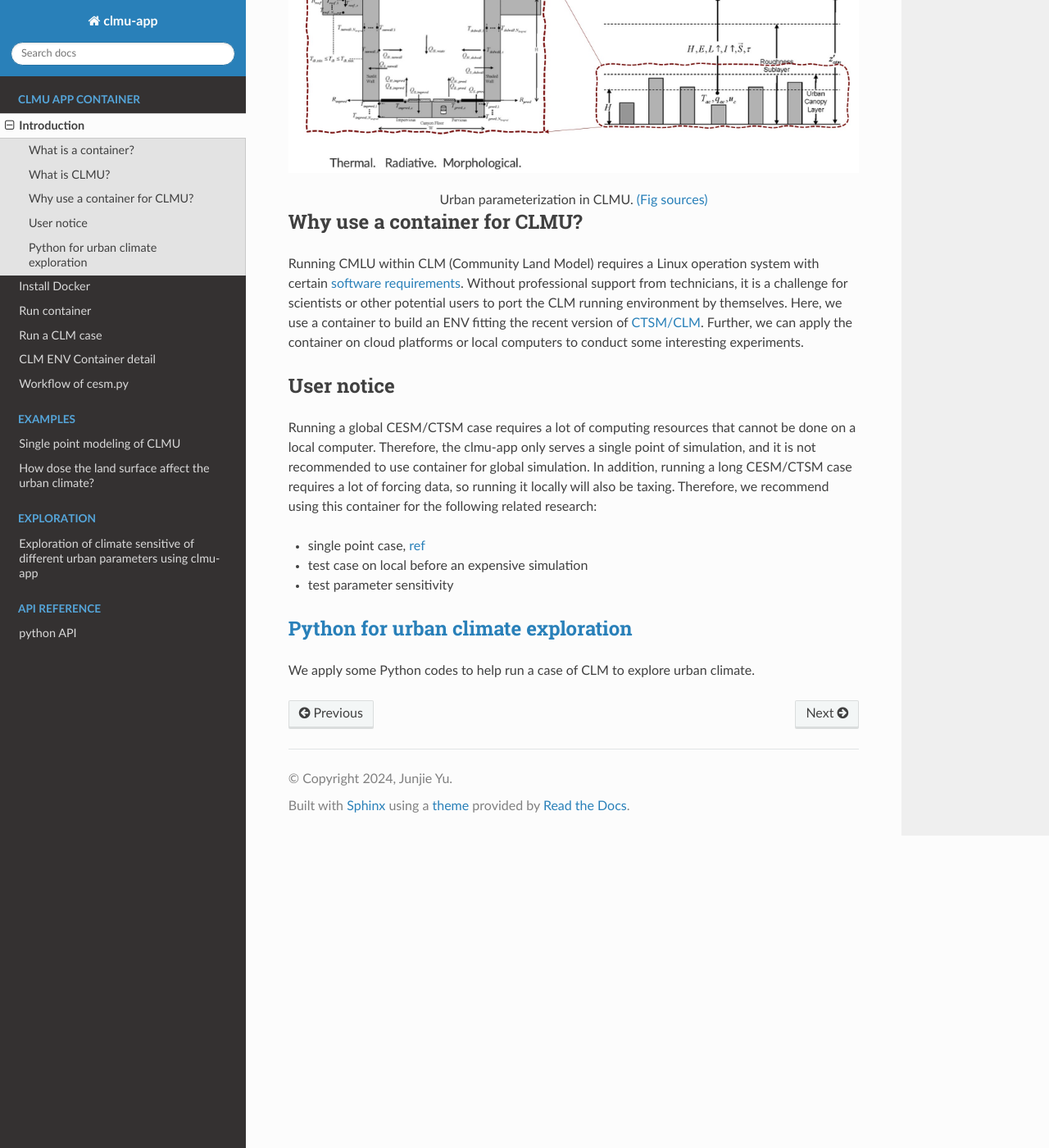
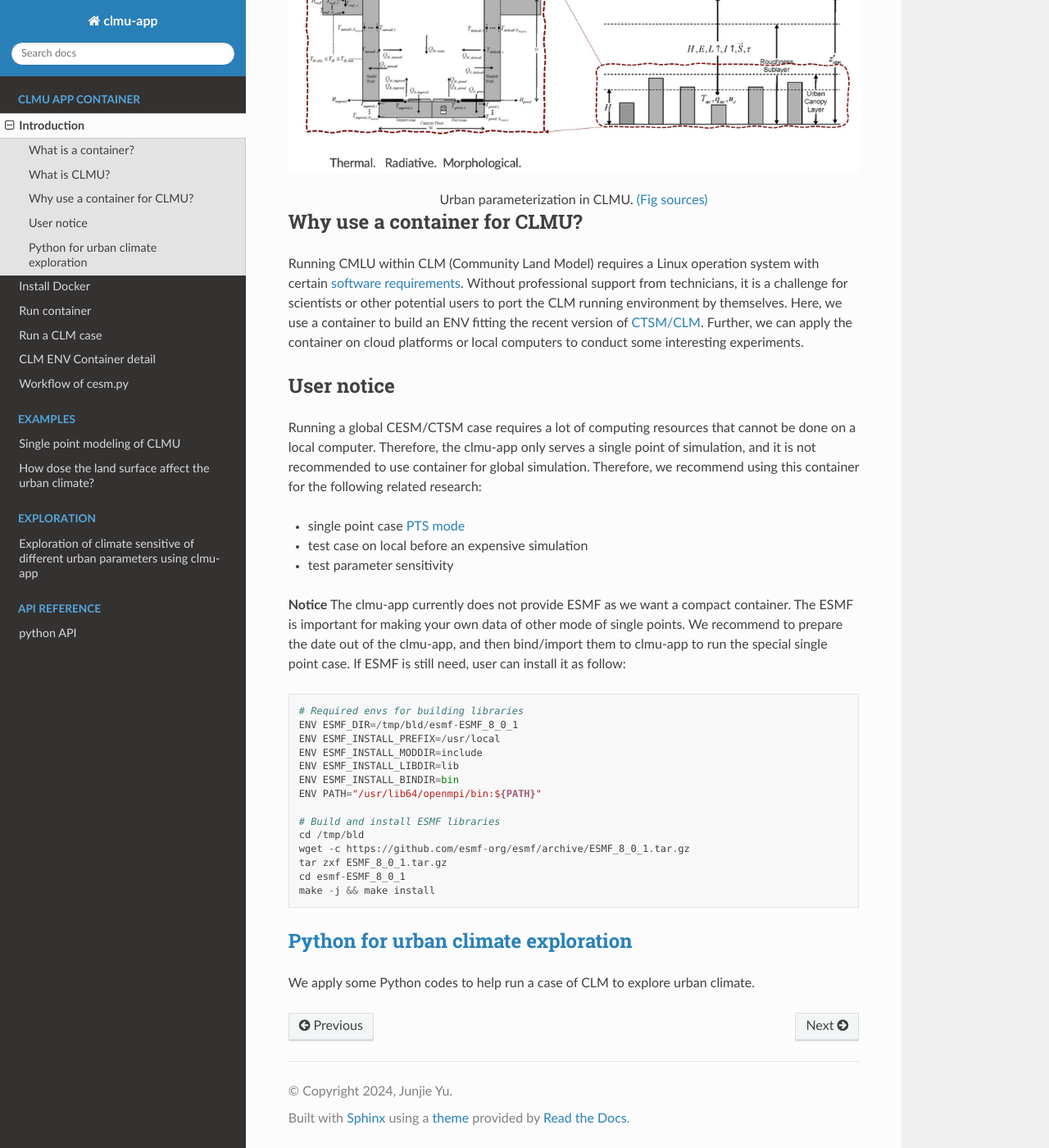
Before and after one commit to envdes/clmu-app, a Sphinx documentation site: the page built from docs/container/1_intro_container.md, in a window 1280 px wide and 1400 px high, scrolled down 630 px. Shown: the whole window at 82% size. Built offline with Sphinx 7.4.7 and the Read the Docs theme 2.0.0, drawn with Linux system fonts in a browser that asks for light colours.

Commit message:
update ESMF

````diff
--- a/docs/container/1_intro_container.md
+++ b/docs/container/1_intro_container.md
@@ -18,11 +18,31 @@ Running CMLU within CLM (Community Land Model) requires a Linux operation system
 
 ### User notice
 
-Running a global CESM/CTSM case requires a lot of computing resources that cannot be done on a local computer. Therefore, the clmu-app only serves a single point of simulation, and it is not recommended to use container for global simulation. In addition, running a long CESM/CTSM case requires a lot of forcing data, so running it locally will also be taxing. Therefore, we recommend using this container for the following related research:
+Running a global CESM/CTSM case requires a lot of computing resources that cannot be done on a local computer. Therefore, the clmu-app only serves a single point of simulation, and it is not recommended to use container for global simulation. Therefore, we recommend using this container for the following related research:
 
-- single point case, [ref](https://escomp.github.io/ctsm-docs/versions/master/html/users_guide/running-single-points/index.html)
+- single point case [PTS mode](https://escomp.github.io/ctsm-docs/versions/master/html/users_guide/running-single-points/running-pts_mode-configurations.html)
 - test case on local before an expensive simulation
 - test parameter sensitivity
 
+**Notice**
+The clmu-app currently does not provide ESMF as we want a compact container. The ESMF is important for making your own data of other mode of single points. We recommend to prepare the date out of the clmu-app, and then bind/import them to clmu-app to run the special single point case. If ESMF is still need, user can install it as follow:
+
+```
+# Required envs for building libraries
+ENV ESMF_DIR=/tmp/bld/esmf-ESMF_8_0_1
+ENV ESMF_INSTALL_PREFIX=/usr/local
+ENV ESMF_INSTALL_MODDIR=include
+ENV ESMF_INSTALL_LIBDIR=lib
+ENV ESMF_INSTALL_BINDIR=bin
+ENV PATH="/usr/lib64/openmpi/bin:${PATH}"
+
+# Build and install ESMF libraries
+cd /tmp/bld
+wget -c https://github.com/esmf-org/esmf/archive/ESMF_8_0_1.tar.gz
+tar zxf ESMF_8_0_1.tar.gz
+cd esmf-ESMF_8_0_1
+make -j && make install
+```
+
 ### [Python for urban climate exploration](5_python_API.md)
 We apply some Python codes to help run a case of CLM to explore urban climate.
````
Also changed, not shown: docs/examples/explore_up.md (+1 -1 lines).
